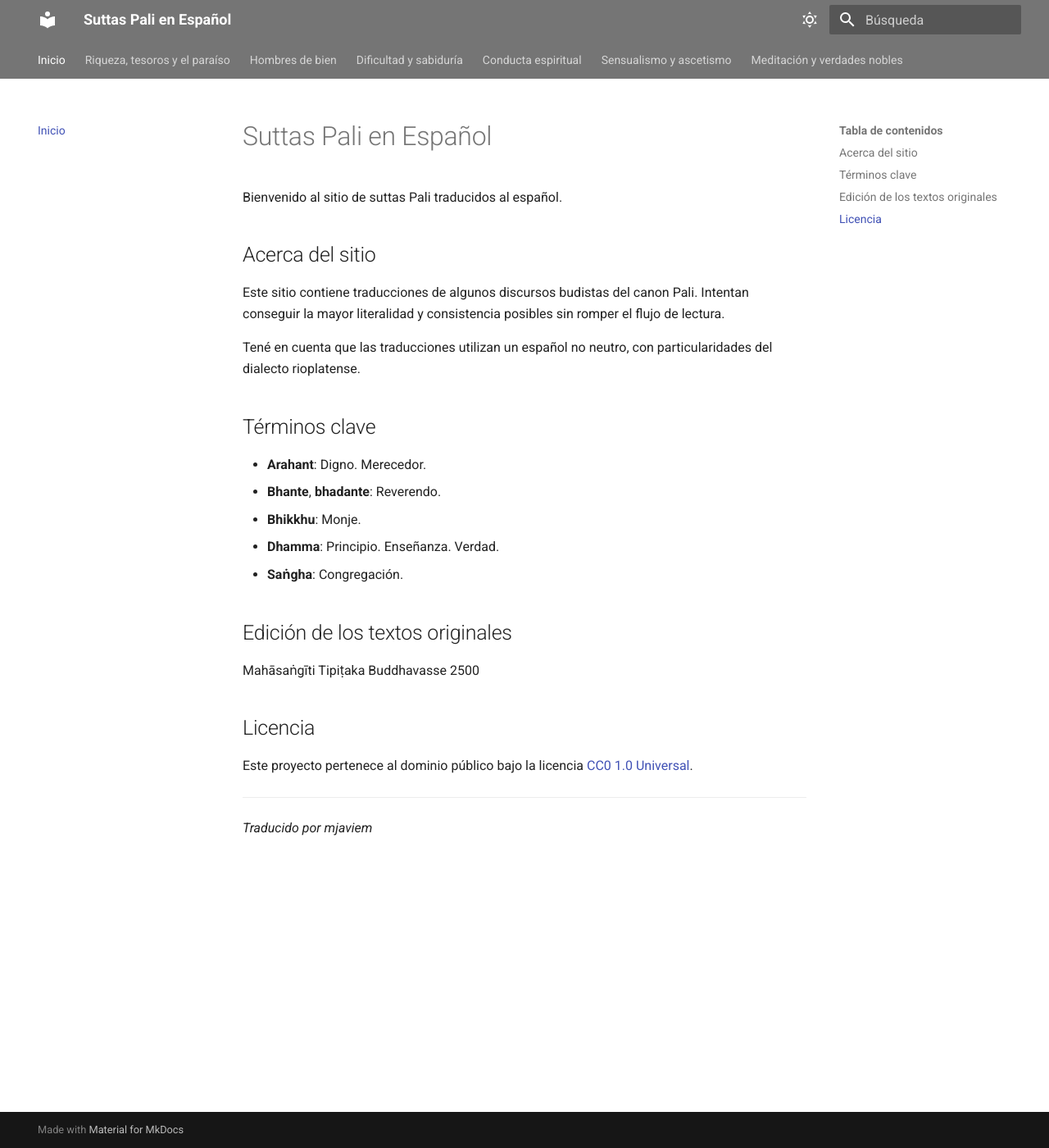
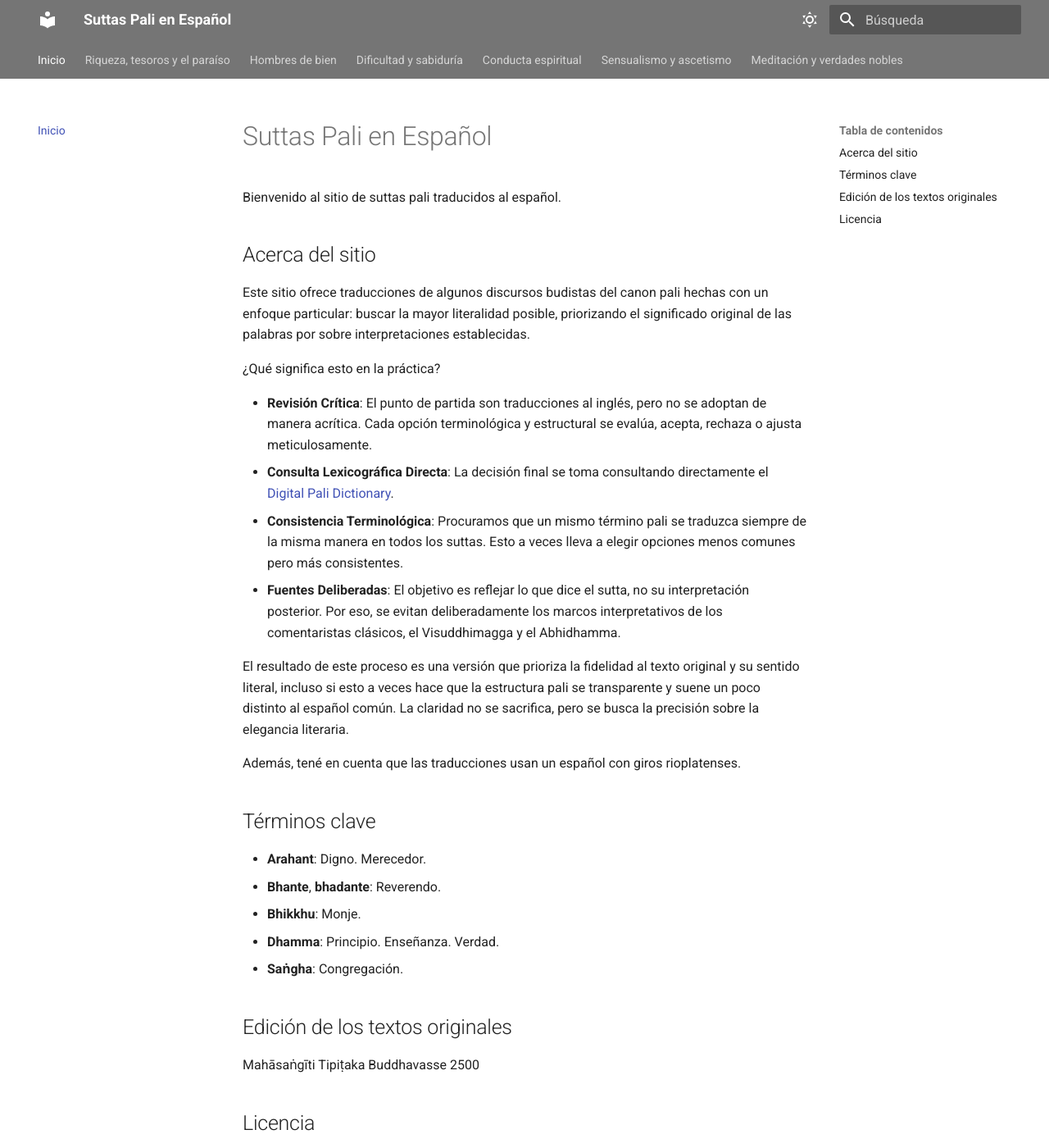
Before and after one commit to mjaviem/suttas-spanish, an MkDocs documentation site: the page built from docs/index.md, in a window 1280 px wide and 1400 px high. Shown: the whole window at 82% size. Built offline with MkDocs 1.6.1 and Material for MkDocs 9.7.7, drawn with Linux system fonts in a browser that asks for light colours.

```diff
--- a/docs/index.md
+++ b/docs/index.md
@@ -1,12 +1,21 @@
 # Suttas Pali en Español
 
-Bienvenido al sitio de suttas Pali traducidos al español.
+Bienvenido al sitio de suttas pali traducidos al español.
 
 ## Acerca del sitio
 
-Este sitio contiene traducciones de algunos discursos budistas del canon Pali. Intentan conseguir la mayor literalidad y consistencia posibles sin romper el flujo de lectura.
+Este sitio ofrece traducciones de algunos discursos budistas del canon pali hechas con un enfoque particular: buscar la mayor literalidad posible, priorizando el significado original de las palabras por sobre interpretaciones establecidas.
 
-Tené en cuenta que las traducciones utilizan un español no neutro, con particularidades del dialecto rioplatense.
+¿Qué significa esto en la práctica?
+
+- **Revisión Crítica**: El punto de partida son traducciones al inglés, pero no se adoptan de manera acrítica. Cada opción terminológica y estructural se evalúa, acepta, rechaza o ajusta meticulosamente.
+- **Consulta Lexicográfica Directa**: La decisión final se toma consultando directamente el [Digital Pali Dictionary](https://dpdict.net/).
+- **Consistencia Terminológica**: Procuramos que un mismo término pali se traduzca siempre de la misma manera en todos los suttas. Esto a veces lleva a elegir opciones menos comunes pero más consistentes.
+- **Fuentes Deliberadas**: El objetivo es reflejar lo que dice el sutta, no su interpretación posterior. Por eso, se evitan deliberadamente los marcos interpretativos de los comentaristas clásicos, el Visuddhimagga y el Abhidhamma.
+
+El resultado de este proceso es una versión que prioriza la fidelidad al texto original y su sentido literal, incluso si esto a veces hace que la estructura pali se transparente y suene un poco distinto al español común. La claridad no se sacrifica, pero se busca la precisión sobre la elegancia literaria.
+
+Además, tené en cuenta que las traducciones usan un español con giros rioplatenses.
 
 ## Términos clave
 
```
Also changed, not shown: README.md (+13 -2 lines).
